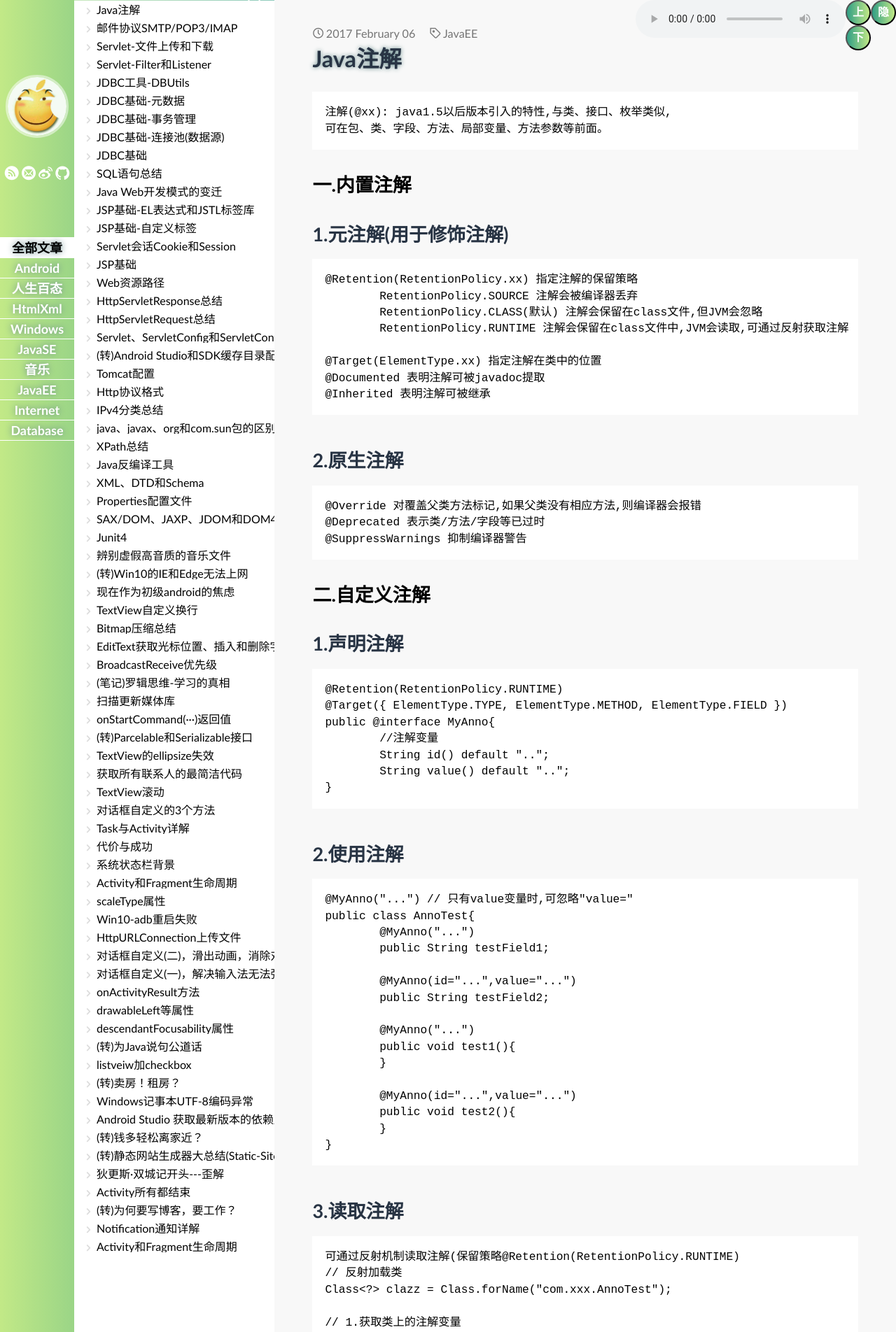
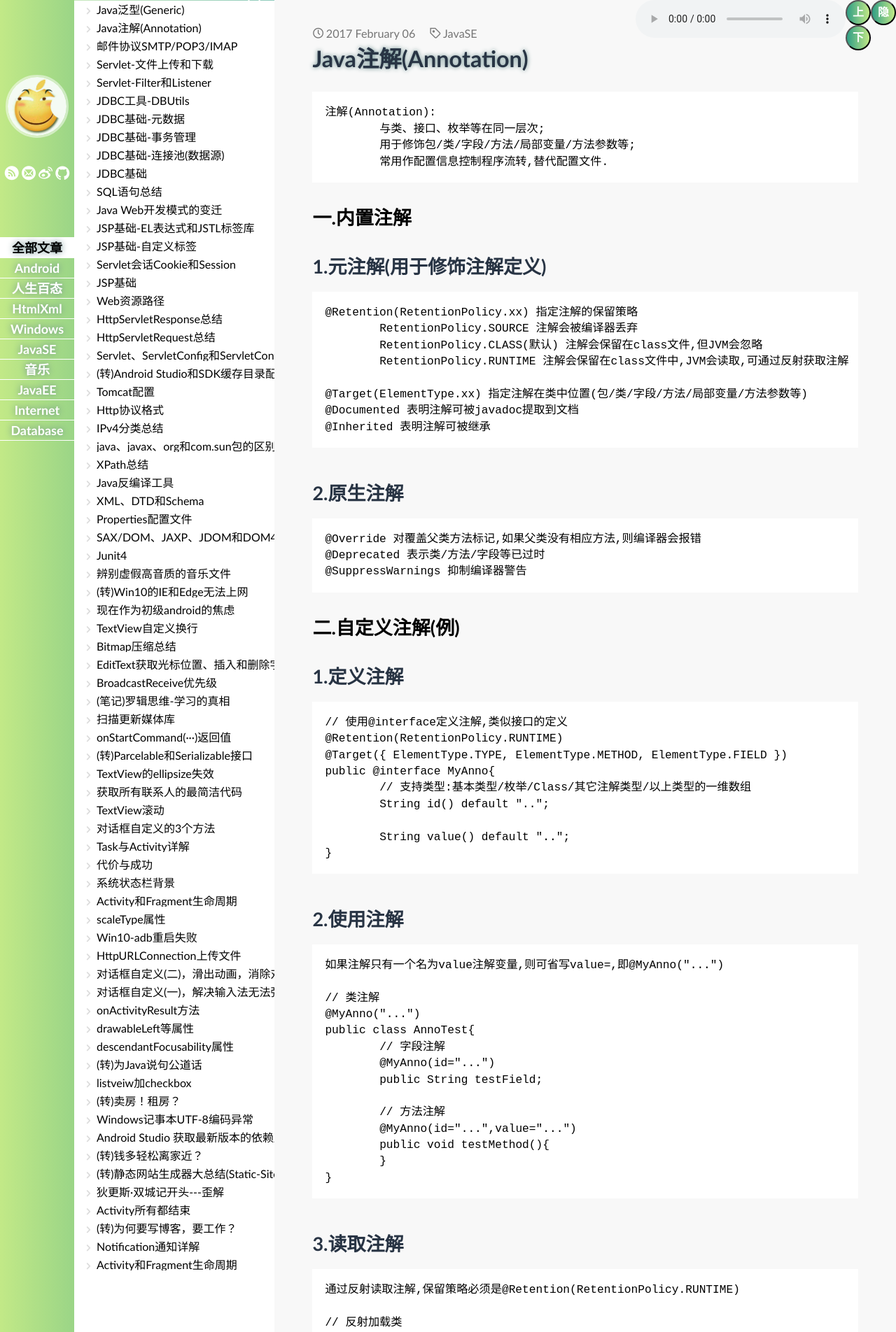
Before and after one commit to lioilwin/lioilwin.github.io, a Jekyll site: the page built from _posts/2017-02-06-Java-Annotation.md, in a window 1280 px wide. Shown: the top 1904 px of the page at 70% size. Built offline with Jekyll 4.4.1, drawn with Linux system fonts in a browser that asks for light colours; some web fonts are replaced; comment, search, counter and statistics services are not loaded; some of the changed text lies outside the part shown.

Commit message:
Signed-off-by: life <life>

```diff
--- a/_posts/2017-02-06-Java-Annotation.md
+++ b/_posts/2017-02-06-Java-Annotation.md
@@ -1,21 +1,23 @@
 ---
 layout: post
-title: Java注解
-tags: JavaEE
+title: Java注解(Annotation)
+tags: JavaSE
 ---
-	注解(@xx): java1.5以后版本引入的特性,与类、接口、枚举类似,
-	可在包、类、字段、方法、局部变量、方法参数等前面。
+	注解(Annotation):
+		与类、接口、枚举等在同一层次;
+		用于修饰包/类/字段/方法/局部变量/方法参数等;
+		常用作配置信息控制程序流转,替代配置文件.
 
 # 一.内置注解
 
-## 1.元注解(用于修饰注解)
+## 1.元注解(用于修饰注解定义)
 	@Retention(RetentionPolicy.xx) 指定注解的保留策略
 		RetentionPolicy.SOURCE 注解会被编译器丢弃
 		RetentionPolicy.CLASS(默认) 注解会保留在class文件,但JVM会忽略
 		RetentionPolicy.RUNTIME 注解会保留在class文件中,JVM会读取,可通过反射获取注解
 
-	@Target(ElementType.xx) 指定注解在类中的位置
-	@Documented 表明注解可被javadoc提取
+	@Target(ElementType.xx) 指定注解在类中位置(包/类/字段/方法/局部变量/方法参数等)
+	@Documented 表明注解可被javadoc提取到文档
 	@Inherited 表明注解可被继承
 
 ## 2.原生注解
@@ -23,52 +25,61 @@ tags: JavaEE
 	@Deprecated 表示类/方法/字段等已过时
 	@SuppressWarnings 抑制编译器警告
 
-# 二.自定义注解
+# 二.自定义注解(例)
 
-## 1.声明注解
+## 1.定义注解
+	// 使用@interface定义注解,类似接口的定义
 	@Retention(RetentionPolicy.RUNTIME)
 	@Target({ ElementType.TYPE, ElementType.METHOD, ElementType.FIELD })
 	public @interface MyAnno{
-		//注解变量
+		// 支持类型:基本类型/枚举/Class/其它注解类型/以上类型的一维数组
 		String id() default "..";
+
 		String value() default "..";
 	}
 
 ## 2.使用注解
-	@MyAnno("...") // 只有value变量时,可忽略"value="
+	如果注解只有一个名为value注解变量,则可省写value=,即@MyAnno("...")
+
+	// 类注解
+	@MyAnno("...")
 	public class AnnoTest{
-		@MyAnno("...")
-		public String testField1;
+		// 字段注解
+		@MyAnno(id="...")
+		public String testField;
 
+		// 方法注解
 		@MyAnno(id="...",value="...")
-		public String testField2;
-
-		@MyAnno("...")
-		public void test1(){
-		}
-
-		@MyAnno(id="...",value="...")
-		public void test2(){
+		public void testMethod(){
 		}
 	}
 
 ## 3.读取注解
-	可通过反射机制读取注解(保留策略@Retention(RetentionPolicy.RUNTIME)
+	通过反射读取注解,保留策略必须是@Retention(RetentionPolicy.RUNTIME)
+
 	// 反射加载类
 	Class<?> clazz = Class.forName("com.xxx.AnnoTest");
 
-	// 1.获取类上的注解变量
-	MyAnno myAnno1 = clazz.getAnnotation(MyAnno.class);
-	System.out.println(myAnno1.id()+myAnno1.value());
-
-	// 2.获取所有字段上的注解变量
-	for ( Field field :clazz.getFields()) {
-		MyAnno myAnno2 = field.getAnnotation(MyAnno.class);
-		System.out.println(myAnno2.id()+myAnno2.value());
+	// 1.获取类注解, 类有无MyAnno注解
+	if(clazz.isAnnotationPresent(MyAnno.class)){
+		MyAnno myAnno1 = clazz.getAnnotation(MyAnno.class);
+		System.out.println(myAnno1.id()+myAnno1.value());
 	}
 
-	// 3.获取所有方法上的注解变量
+	// 2.获取字段注解
+	for ( Field field :clazz.getFields()) {
+		// 字段有无MyAnno注解
+		if(field.isAnnotationPresent(MyAnno.class)){
+			MyAnno myAnno2 = field.getAnnotation(MyAnno.class);
+			System.out.println(myAnno2.id()+myAnno2.value());
+		}
+	}
+
+	// 3.获取方法注解
 	for (Method method : clazz.getDeclaredMethods()) {
-		MyAnno myAnno3 = method.getAnnotation(MyAnno.class);
-		System.out.println(myAnno3.id()+myAnno3.value());
+		// 方法有无MyAnno注解
+		if(method.isAnnotationPresent(MyAnno.class)){
+			MyAnno myAnno3 = method.getAnnotation(MyAnno.class);
+			System.out.println(myAnno3.id()+myAnno3.value());
+		}
 	}
```
Also changed, not shown: _posts/2017-02-06-Java-Generic.md (added, +68 -0 lines).
